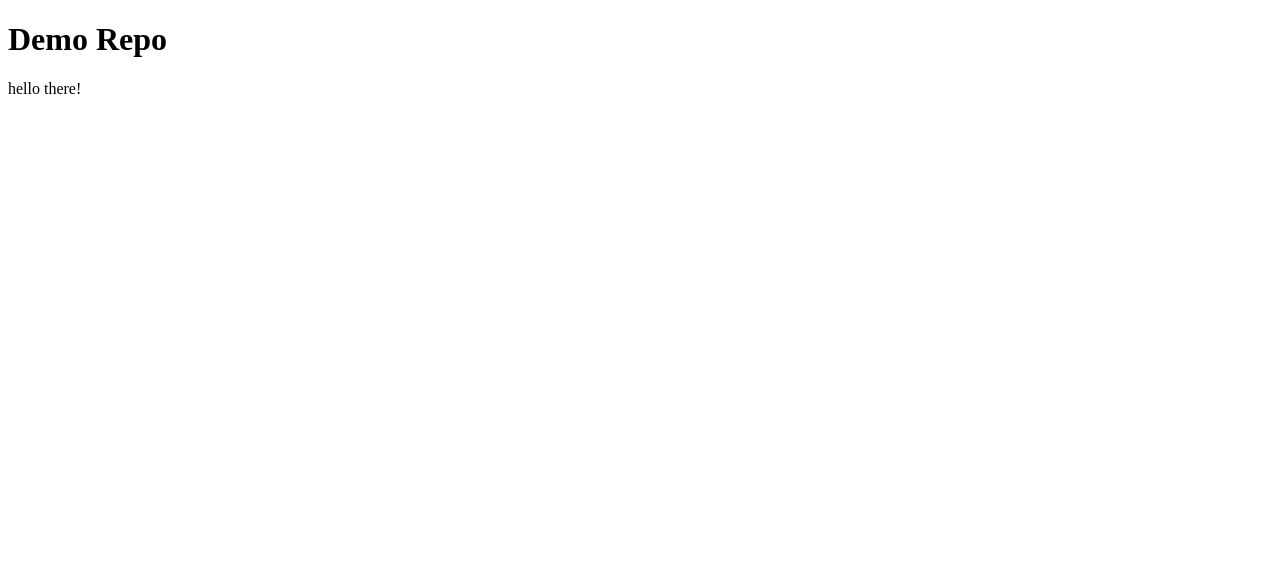
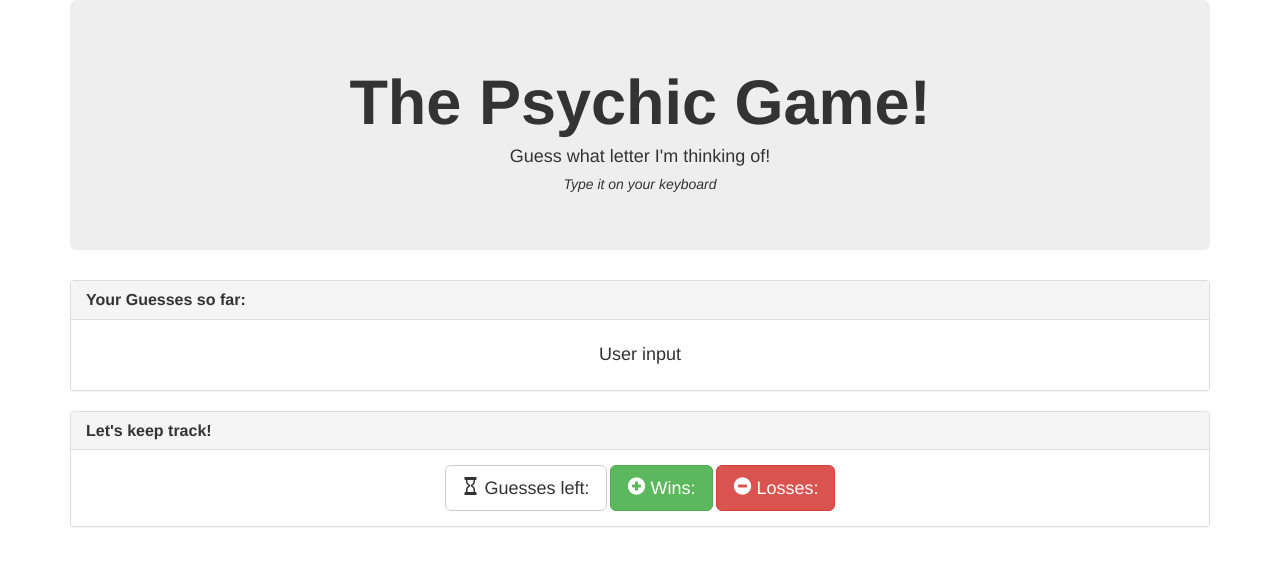
Before and after one commit to annabfaizi/Psychic-Game, a plain HTML site: page index.html in a window 1280 px wide. Drawn offline with nearby package versions, Linux system fonts and the light colour scheme.

Commit message:
finished css layout

```diff
--- a/index.html
+++ b/index.html
@@ -3,11 +3,56 @@
 
 <head>
   <meta charset="UTF-8" name="viewport" content="width=device-width, initial-scale=1">
-  <title>About | Anna Faizi</title>
+  <title>Psychic Game</title>
+
+<!-- Bootstrap File -->
+  <link rel="stylesheet" href="https://maxcdn.bootstrapcdn.com/bootstrap/3.3.6/css/bootstrap.min.css" integrity="sha384-1q8mTJOASx8j1Au+a5WDVnPi2lkFfwwEAa8hDDdjZlpLegxhjVME1fgjWPGmkzs7" crossorigin="anonymous">
+
+<!-- JQuery -->
+  <script src="\assets\javascript\game.js"></script>
+
 </head>
 
 <body>
-<h1> Demo Repo</h1>
-<p> hello there!</p>
+
+	<div class="container">
+	  <div class="jumbotron">
+	  	<h1 class="text-center"><strong>The Psychic Game!</strong></h1>
+	  	<h4 class="text-center">Guess what letter I'm thinking of!</h4>
+	  	<h5 class="text-center"><i>Type it on your keyboard</i></h5>
+	  </div>
+
+	  <div class="panel panel-default">
+
+		<div class="panel-heading">
+			<h3 class="panel-title"><strong>Your Guesses so far:</strong></h3>
+		</div>
+
+		<div class="panel-body">
+		  <div class="text-center">
+		  <h4>User input</h4>
+		  </div>
+		</div>
+
+	  </div>
+
+	  <div class="panel panel-default">
+
+		<div class="panel-heading">
+			<h3 class="panel-title"><strong>Let's keep track!</strong></h3>
+		</div>
+
+		<div class="panel-body">
+			<div class="text-center">
+              <button class="btn btn-default btn-lg normal-button"><span class="glyphicon glyphicon-hourglass"></span> Guesses left: </button>
+              <button class="btn btn-success btn-lg grow-button"><span class="glyphicon glyphicon-plus-sign"></span> Wins: </button>
+              <button class="btn btn-danger btn-lg shrink-button"><span class="glyphicon glyphicon-minus-sign"></span> Losses: </button>
+            </div>
+		</div>
+	  </div>
+	</div>
+
+
+
 </body>
 </html>
```
Also changed, not shown: game.js (added).
